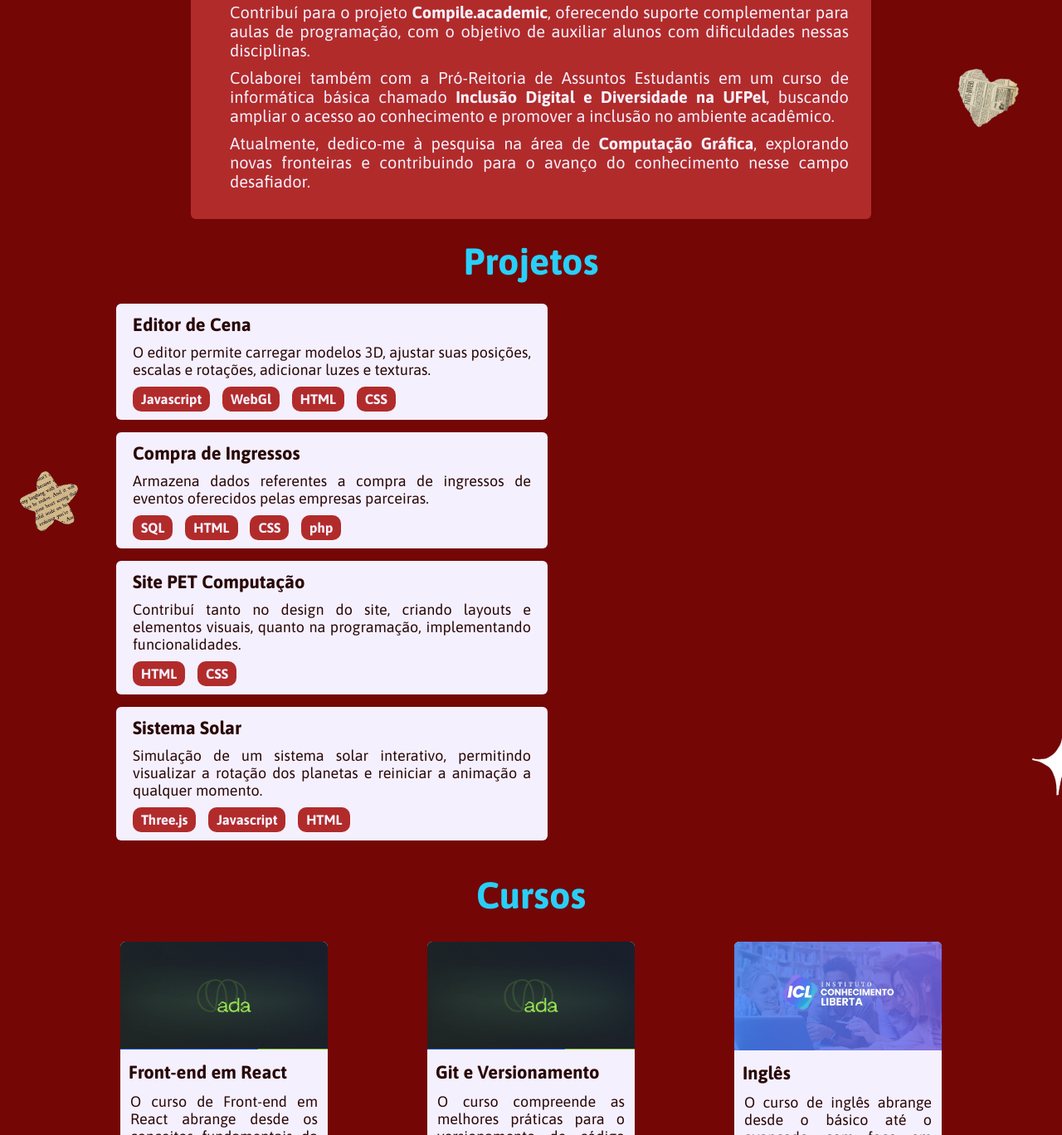
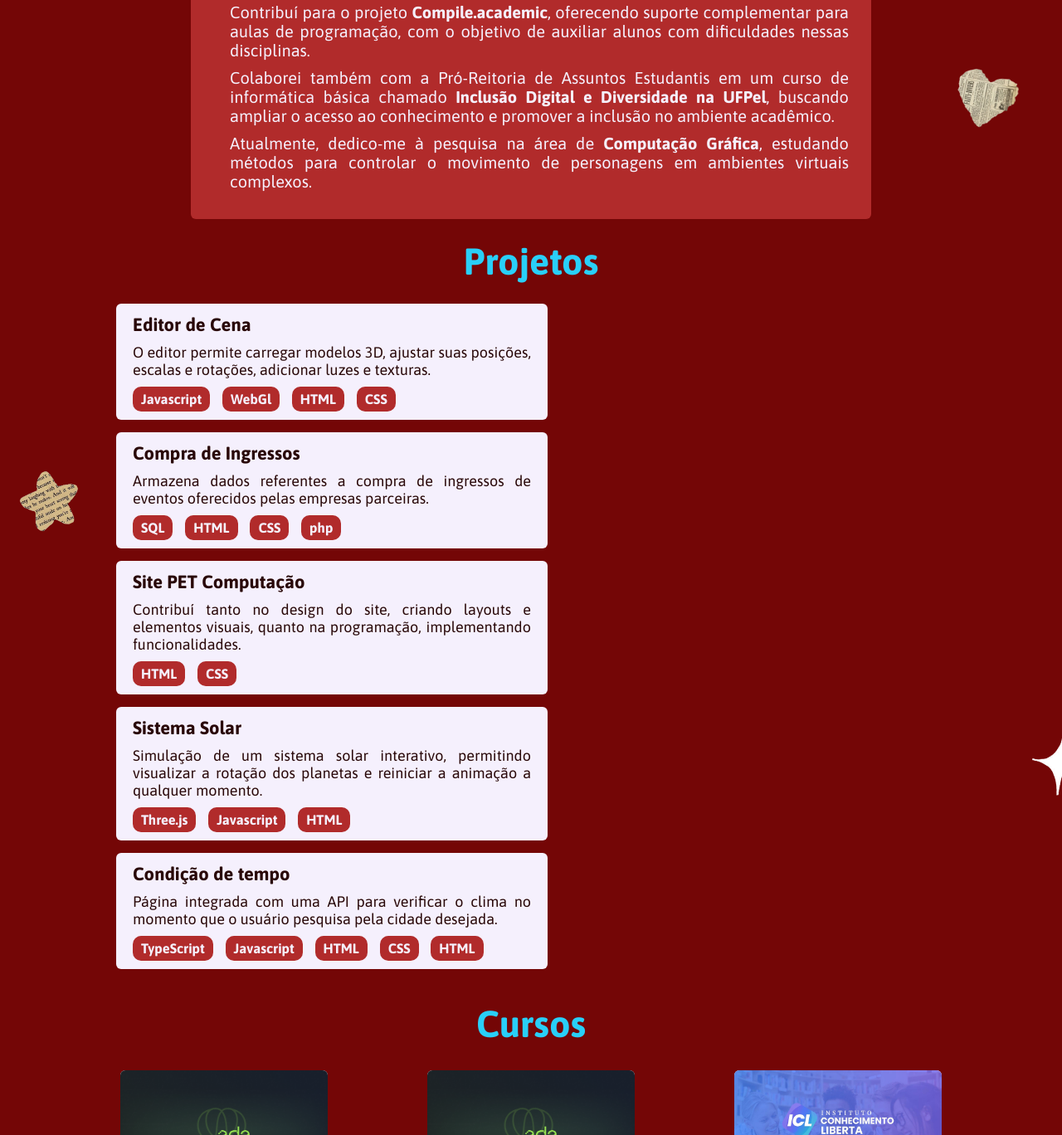
Before and after one commit to majudlorenzoni/portfolio, a plain HTML site: page index.html in a window 1280 px wide. Shown: the part 1532-2900 px from the top of the page at 83% size. Drawn offline with Linux system fonts and the light colour scheme.

Commit message:
Atualização de projetos e ajustes no texto

```diff
--- a/index.html
+++ b/index.html
@@ -55,7 +55,7 @@
 
             <h3>Voluntária Ciclo Fraterno</h3>
             <p id="tempo">Março 2024 - Hoje</p>
-            <p>Atuo como voluntária na <a href="https://ciclofraterno.org/" target="_blank" class="negrito">Ciclo Fraterno</a> uma associação sem fins lucrativos pioneira na promoção de dignidade menstrual em Sergipe.</p>
+            <p>Atuo como voluntária na <a href="https://ciclofraterno.org/" target="_blank" class="negrito">Ciclo Fraterno</a>, uma associação sem fins lucrativos pioneira na promoção de dignidade menstrual em Sergipe.</p>
           </li>
           <li>
 
@@ -80,8 +80,8 @@
         </p>
         <p>
           Atualmente, dedico-me à pesquisa na área de <span class="negrito">Computação Gráfica</span>,
-          explorando novas fronteiras e contribuindo para o avanço do
-          conhecimento nesse campo desafiador.
+          estudando métodos para controlar o movimento de
+          personagens em ambientes virtuais complexos.
         </p>
       </li>
       </ul>
@@ -147,6 +147,12 @@
             <h5>Three.js</h5> <h5>Javascript</h5> <h5>HTML</h5>
 
           </div>
+
+          <div class="projetos" id="condicaoTempo">
+            <h4>Condição de tempo</h4>
+            <p>Página integrada com uma API para verificar o clima no momento que o usuário pesquisa pela cidade desejada.</p>
+            <h5>TypeScript</h5> <h5>Javascript</h5> <h5>HTML</h5>  <h5>CSS</h5>  <h5>HTML</h5>
+          </div>
         </div>
 
         <h2>Cursos</h2>
--- a/script.js
+++ b/script.js
@@ -3,6 +3,7 @@ document.addEventListener('DOMContentLoaded', function() {
   const compraIngressos = document.getElementById('compraIngressos');
   const pet = document.getElementById('pet');
   const sistemaSolar = document.getElementById('sistemaSolar');
+  const condicaoTempo = document.getElementById('condicaoTempo');
   const cursoReact = document.getElementById('cursoReact');
   const cursoIngles = document.getElementById('cursoIngles');
   const cursoAnimacao = document.getElementById('cursoAnimacao');
@@ -31,6 +32,10 @@ compraIngressos.onclick = function() {
 
   sistemaSolar.onclick = function() {
     window.open('https://github.com/majudlorenzoni/solarSystem', '_blank');
+  }
+
+  condicaoTempo.onclick = function() {
+    window.open('https://github.com/majudlorenzoni/cursoReact_ADA', '_blank');
   }
 
   cursoReact.onclick = function() {
```
